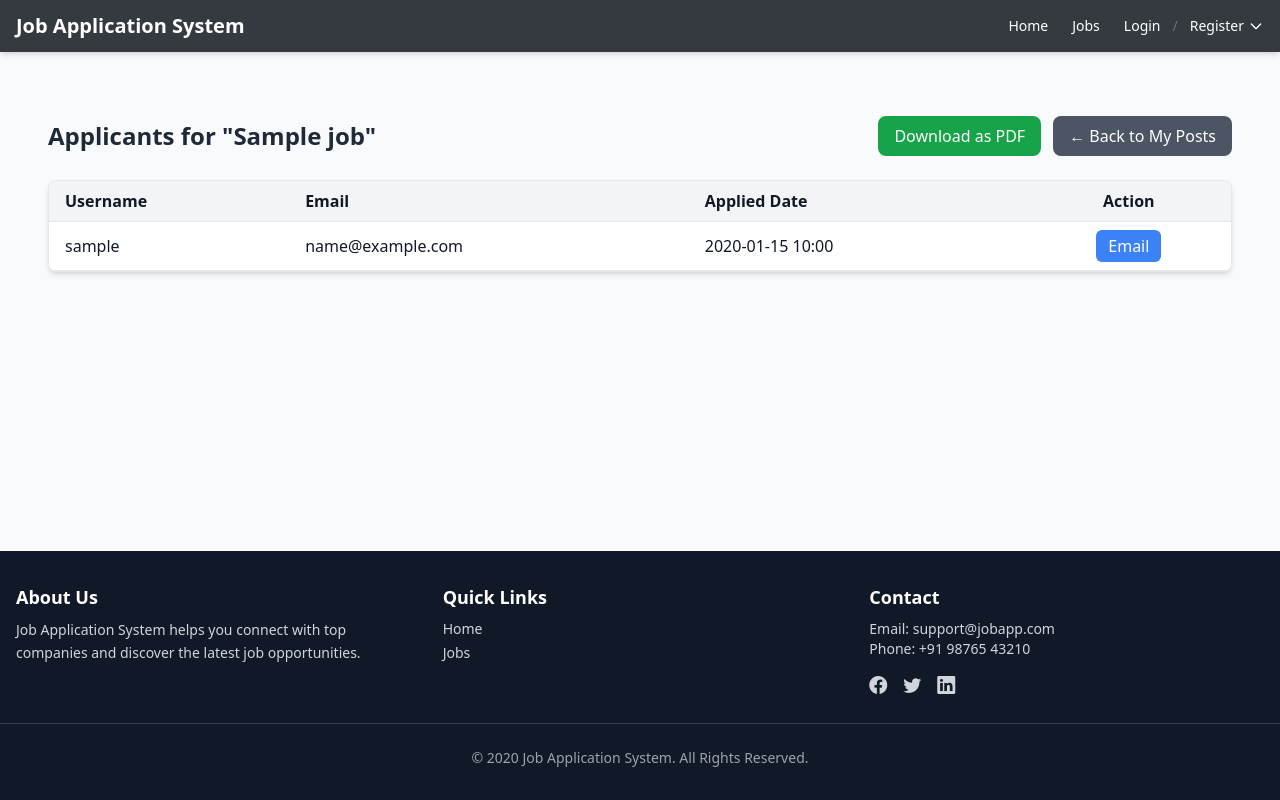
After one commit to parthasarathy07/job_application_using_django, a Django app: template jobs/templates/jobs/job_applicants.html in a window 1280 px wide. The commit adds this page. Run offline with Django 3.2, Linux system fonts and the light colour scheme; the template is opened without the code that fills it: most values are stand-ins (such as "Sample title", 1, 10 or a date in 2020).

Commit message:
feat: Add view applicants option
-Add view applicants option in my_post
-Add application list with download applicants feature

```diff
--- /dev/null
+++ b/jobs/templates/jobs/job_applicants.html
@@ -0,0 +1,55 @@
+{% extends "base.html" %}
+{% block title %}Applicants for {{ job.title }}{% endblock %}
+
+{% block content %}
+<div class="p-4 sm:p-8">
+
+  <div class="flex flex-col sm:flex-row sm:justify-between sm:items-center gap-4 mb-6">
+    <h2 class="text-xl sm:text-2xl font-bold text-gray-800">Applicants for "{{ job.title }}"</h2>
+    <div class="flex flex-col sm:flex-row gap-3">
+      <a href="{% url 'jobs:downloadApplicantsPDF' job.pk %}"
+         class="px-4 py-2 text-sm sm:text-base bg-green-600 text-white rounded-lg hover:bg-green-700 text-center">
+        Download as PDF
+      </a>
+      <a href="{% url 'jobs:myPosts' %}"
+         class="px-4 py-2 text-sm sm:text-base bg-gray-600 text-white rounded-lg hover:bg-gray-700 text-center">
+        ← Back to My Posts
+      </a>
+    </div>
+  </div>
+
+  <!-- Table -->
+  <div class="overflow-x-auto rounded-lg shadow-md border border-gray-200 bg-white">
+    <table class="min-w-full text-sm sm:text-base">
+      <thead class="bg-gray-100">
+        <tr>
+          <th class="py-2 px-4 border-b text-left whitespace-nowrap">Username</th>
+          <th class="py-2 px-4 border-b text-left whitespace-nowrap">Email</th>
+          <th class="py-2 px-4 border-b text-left whitespace-nowrap">Applied Date</th>
+          <th class="py-2 px-4 border-b text-center whitespace-nowrap">Action</th>
+        </tr>
+      </thead>
+      <tbody>
+        {% for app in applications %}
+        <tr class="hover:bg-gray-50 transition">
+          <td class="py-2 px-4 border-b break-words">{{ app.user.username }}</td>
+          <td class="py-2 px-4 border-b break-words">{{ app.user.email }}</td>
+          <td class="py-2 px-4 border-b whitespace-nowrap">{{ app.applied_date|date:"Y-m-d H:i" }}</td>
+          <td class="py-2 px-4 border-b text-center">
+            <a href="https://mail.google.com/mail/?view=cm&fs=1&to={{ app.user.email }}"
+               target="_blank"
+               class="inline-block px-3 py-1 bg-blue-500 text-white rounded-md hover:bg-blue-600 text-sm sm:text-base">
+               Email
+            </a>
+          </td>
+        </tr>
+        {% empty %}
+        <tr>
+          <td colspan="4" class="py-4 text-center text-gray-500">No applicants yet.</td>
+        </tr>
+        {% endfor %}
+      </tbody>
+    </table>
+  </div>
+</div>
+{% endblock %}
--- a/jobs/urls.py
+++ b/jobs/urls.py
@@ -9,5 +9,7 @@ urlpatterns = [
     path('post/', views.post_job, name='postJob'),
     path('my-posts/', views.my_posts, name='myPosts'),
     path('<int:pk>/apply/', views.apply_job, name='applyJob'),
+    path('<int:pk>/applicants/pdf/', views.download_applicants_pdf, name='downloadApplicantsPDF'),
+    path('<int:pk>/applicants/', views.job_applicants, name='jobApplicants'),
     path('<int:pk>/', views.job_detail, name="jobDetail"),
 ]
--- a/static/css/output.css
+++ b/static/css/output.css
@@ -740,6 +761,10 @@ video {
 
 .w-full {
   width: 100%;
+}
+
+.min-w-full {
+  min-width: 100%;
 }
 
 .max-w-3xl {
@@ -816,6 +841,10 @@ video {
   gap: 2rem;
 }
 
+.gap-3 {
+  gap: 0.75rem;
+}
+
 .space-x-1 > :not([hidden]) ~ :not([hidden]) {
   --tw-space-x-reverse: 0;
   margin-right: calc(0.25rem * var(--tw-space-x-reverse));
@@ -846,8 +875,20 @@ video {
   margin-bottom: calc(0.5rem * var(--tw-space-y-reverse));
 }
 
+.overflow-x-auto {
+  overflow-x: auto;
+}
+
+.whitespace-nowrap {
+  white-space: nowrap;
+}
+
 .whitespace-pre-line {
   white-space: pre-line;
+}
+
+.break-words {
+  overflow-wrap: break-word;
 }
 
 .rounded-lg {
@@ -929,12 +970,31 @@ video {
   background-color: rgb(255 255 255 / var(--tw-bg-opacity, 1));
 }
 
+.bg-blue-500 {
+  --tw-bg-opacity: 1;
+  background-color: rgb(59 130 246 / var(--tw-bg-opacity, 1));
+}
+
+.bg-gray-100 {
+  --tw-bg-opacity: 1;
+  background-color: rgb(243 244 246 / var(--tw-bg-opacity, 1));
+}
+
+.bg-gray-600 {
+  --tw-bg-opacity: 1;
+  background-color: rgb(75 85 99 / var(--tw-bg-opacity, 1));
+}
+
 .p-6 {
   padding: 1.5rem;
 }
 
 .p-8 {
   padding: 2rem;
+}
+
+.p-4 {
+  padding: 1rem;
 }
 
 .px-3 {
@@ -972,12 +1032,26 @@ video {
   padding-bottom: 2rem;
 }
 
+.py-1 {
+  padding-top: 0.25rem;
+  padding-bottom: 0.25rem;
+}
+
+.py-4 {
+  padding-top: 1rem;
+  padding-bottom: 1rem;
+}
+
 .pb-2 {
   padding-bottom: 0.5rem;
 }
 
 .pt-4 {
   padding-top: 1rem;
+}
+
+.text-left {
+  text-align: left;
 }
 
 .text-center {
@@ -1268,13 +1352,46 @@ video {
   outline-offset: 2px;
 }
 
+@media (min-width: 640px) {
+  .sm\:flex-row {
+    flex-direction: row;
+  }
+
+  .sm\:items-center {
+    align-items: center;
+  }
+
+  .sm\:justify-between {
+    justify-content: space-between;
+  }
+
+  .sm\:p-8 {
+    padding: 2rem;
+  }
+
+  .sm\:text-2xl {
+    font-size: 1.5rem;
+    line-height: 2rem;
+  }
+
+  .sm\:text-base {
+    font-size: 1rem;
+    line-height: 1.5rem;
+  }
+}
+
 @media (min-width: 768px) {
+  .md\:grid-cols-2 {
+    grid-template-columns: repeat(2, minmax(0, 1fr));
+  }
+
   .md\:grid-cols-3 {
     grid-template-columns: repeat(3, minmax(0, 1fr));
   }
 
-  .md\:grid-cols-2 {
-    grid-template-columns: repeat(2, minmax(0, 1fr));
+  .md\:text-base {
+    font-size: 1rem;
+    line-height: 1.5rem;
   }
 }
 
```
Also changed, not shown: other parts of static/css/output.css (+38 -7 lines), jobs/templates/jobs/my_posts.html (+7 -6 lines), jobs/views.py (+36 -0 lines).
